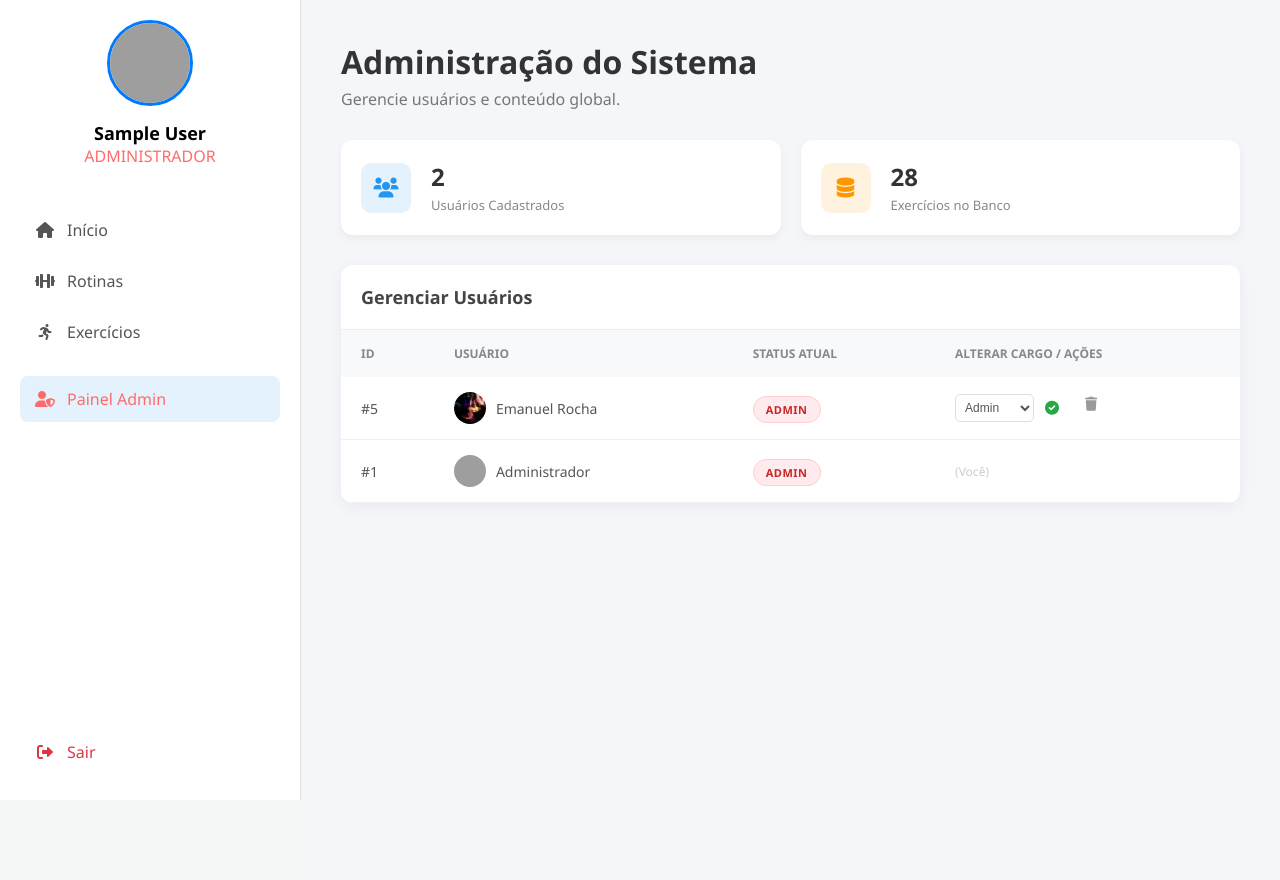
After one commit to Emanuelr733/sudolift, a PHP site: page /view/admin.php in a window 1280 px wide. The commit adds this page. Run offline with PHP 8.4, Linux system fonts and the light colour scheme; the visitor is signed in with stand-in values (Sample User, id 1); data comes from the database, SQL or seed files in the repository; data that the repository does not hold is empty; grey boxes are pictures that could not be loaded.

Commit message:
Painel admin

```diff
--- /dev/null
+++ b/assets/css/admin.css
@@ -0,0 +1,161 @@
+/* Layout Base */
+.main-content {
+    width: calc(100% - 250px);
+    padding: 40px;
+    background-color: #f4f6f9;
+    min-height: 100vh;
+}
+
+.admin-header {
+    margin-bottom: 30px;
+}
+.admin-header h1 { color: #333; margin: 0; }
+.admin-header p { color: #777; margin-top: 5px; }
+
+/* Cards de Estatísticas */
+.stats-grid {
+    display: grid;
+    grid-template-columns: repeat(auto-fit, minmax(200px, 1fr));
+    gap: 20px;
+    margin-bottom: 30px;
+}
+
+.stat-card {
+    background: white;
+    padding: 20px;
+    border-radius: 12px;
+    box-shadow: 0 4px 10px rgba(0,0,0,0.05);
+    display: flex;
+    align-items: center;
+    gap: 20px;
+}
+
+.icon-stat {
+    width: 50px; height: 50px;
+    border-radius: 10px;
+    display: flex; align-items: center; justify-content: center;
+    font-size: 20px;
+}
+.users { background: #e3f2fd; color: #2196f3; }
+.db { background: #fff3e0; color: #ff9800; }
+
+.stat-card h3 { margin: 0; font-size: 24px; color: #333; }
+.stat-card span { font-size: 13px; color: #888; }
+
+/* Tabela de Usuários */
+.table-container {
+    background: white;
+    border-radius: 12px;
+    box-shadow: 0 4px 15px rgba(0,0,0,0.05);
+    overflow: hidden;
+}
+
+.table-header {
+    padding: 20px;
+    border-bottom: 1px solid #eee;
+}
+.table-header h2 { margin: 0; font-size: 18px; color: #444; }
+
+.admin-table {
+    width: 100%;
+    border-collapse: collapse;
+}
+
+.admin-table th {
+    background: #f8f9fa;
+    text-align: left;
+    padding: 15px 20px;
+    font-size: 12px;
+    color: #888;
+    text-transform: uppercase;
+    font-weight: 600;
+}
+
+.admin-table td {
+    padding: 15px 20px;
+    border-bottom: 1px solid #f0f0f0;
+    color: #555;
+    font-size: 14px;
+}
+
+.admin-table tr:hover {
+    background-color: #fafafa;
+}
+
+/* Célula de Usuário com Foto */
+.user-cell {
+    display: flex;
+    align-items: center;
+    gap: 10px;
+}
+
+.mini-avatar {
+    width: 32px; height: 32px;
+    border-radius: 50%;
+    object-fit: cover;
+}
+
+/* Badges de Status Atualizadas */
+.badge {
+    padding: 5px 12px;
+    border-radius: 15px;
+    font-size: 11px;
+    font-weight: 800;
+    text-transform: uppercase;
+    letter-spacing: 0.5px;
+}
+
+.badge.admin {
+    background: #ffebee;
+    color: #c62828;
+    border: 1px solid #ffcdd2;
+}
+
+.badge.instrutor {
+    background: #fff3e0;
+    color: #ef6c00;
+    border: 1px solid #ffe0b2;
+}
+
+.badge.usuario {
+    background: #e8f5e9;
+    color: #2e7d32;
+    border: 1px solid #c8e6c9;
+}
+
+.badge.escrivao {
+    background: #e3f2fd;
+    color: #1565c0;
+    border: 1px solid #bbdefb;
+}
+
+/* Estilo para o Select de Troca de Perfil */
+.select-perfil {
+    padding: 5px;
+    border-radius: 5px;
+    border: 1px solid #ddd;
+    font-size: 12px;
+    color: #555;
+    background: white;
+    cursor: pointer;
+}
+.select-perfil:focus {
+    border-color: #76c7c0;
+    outline: none;
+}
+/* Botões de Ação */
+.actions {
+    display: flex;
+    gap: 10px;
+}
+
+.btn-icon {
+    background: none;
+    border: none;
+    cursor: pointer;
+    color: #999;
+    transition: color 0.2s;
+    font-size: 14px;
+}
+.btn-icon:hover { color: #333; }
+.btn-icon.delete:hover { color: #dc3545; }
--- a/controller/ctrl_Cadastro.php
+++ b/controller/ctrl_Cadastro.php
@@ -5,6 +5,7 @@ if ($_SERVER['REQUEST_METHOD'] == 'POST') {
     $nome  = $_POST['nome'];
     $email = $_POST['email'];
     $senha = $_POST['senha'];
+    $perfil = $_POST['perfil'] ?? 'atleta';
     $senha_hash = password_hash($senha, PASSWORD_DEFAULT);
     $nome_foto = "padrao.png";
     if (isset($_FILES['foto']) && $_FILES['foto']['error'] == 0) {
@@ -20,6 +21,7 @@ if ($_SERVER['REQUEST_METHOD'] == 'POST') {
     $usuario->setEmail($email);
     $usuario->setSenha($senha_hash);
     $usuario->setFotoPerfil($nome_foto);
+    $usuario->setPerfil($perfil);
     if ($usuario->cadastrar()) {
         header('Location: ../view/login.php?msg=cadastrado');
     } else {
--- /dev/null
+++ b/model/clsAdmin.php
@@ -0,0 +1,33 @@
+<?php
+require_once '../controller/clsConexao.php';
+
+class clsAdmin
+{
+    // Retorna um array com os totais para os cards
+    public function getEstatisticas()
+    {
+        $conexao = new clsConexao();
+
+        // Conta Usuários
+        $sqlUsers = "SELECT count(*) as total FROM usuarios";
+        $resUsers = mysqli_fetch_assoc($conexao->executaSQL($sqlUsers));
+
+        // Conta Exercícios
+        $sqlExer = "SELECT count(*) as total FROM exercicios";
+        $resExer = mysqli_fetch_assoc($conexao->executaSQL($sqlExer));
+
+        return [
+            'total_usuarios' => $resUsers['total'],
+            'total_exercicios' => $resExer['total']
+        ];
+    }
+
+    // Retorna a lista completa de usuários
+    public function listarUsuarios()
+    {
+        $conexao = new clsConexao();
+        $sql = "SELECT * FROM usuarios ORDER BY id DESC";
+        return $conexao->executaSQL($sql);
+    }
+}
+?>
--- a/model/clsUsuario.php
+++ b/model/clsUsuario.php
@@ -24,7 +24,7 @@ class clsUsuario
     {
         $conexao = new clsConexao();
         $sql = "INSERT INTO usuarios (nome, email, senha, perfil, foto_perfil)
-                VALUES ('$this->nome', '$this->email', '$this->senha', 'atleta', '$this->foto_perfil')";
+                VALUES ('$this->nome', '$this->email', '$this->senha', '$this->perfil', '$this->foto_perfil')";
         return $conexao->executaSQL($sql);
     }
     public function logar()
--- /dev/null
+++ b/view/admin.php
@@ -0,0 +1,180 @@
+<?php
+session_start();
+require_once '../model/clsAdmin.php';
+
+// --- SEGURANÇA MÁXIMA ---
+// Se não estiver logado OU não for admin, expulsa.
+if (!isset($_SESSION['id_usuario']) || $_SESSION['perfil_usuario'] != 'admin') {
+    header('Location: dashboard.php');
+    exit();
+}
+
+// Instancia a classe e busca os dados prontos
+$objAdmin = new clsAdmin();
+
+// 1. Busca Estatísticas (retorna um array)
+$stats = $objAdmin->getEstatisticas();
+$totalUsers = $stats['total_usuarios'];
+$totalExer  = $stats['total_exercicios'];
+
+// 2. Busca Lista de Usuários (retorna o objeto do banco)
+$listaUsuarios = $objAdmin->listarUsuarios();
+
+// Foto do usuário logado (para a sidebar)
+$foto_user = isset($_SESSION['foto_usuario']) ? $_SESSION['foto_usuario'] : 'padrao.png';
+?>
+<!DOCTYPE html>
+<html lang="pt-br">
+<head>
+    <meta charset="UTF-8">
+    <title>SudoLift - Painel Admin</title>
+    <link href="https://cdnjs.cloudflare.com/ajax/libs/font-awesome/6.0.0/css/all.min.css" rel="stylesheet">
+    <link rel="stylesheet" href="../assets/css/style.css">
+    <link rel="stylesheet" href="../assets/css/admin.css">
+</head>
+<body>
+    <div class="sidebar">
+        <div class="perfil-area">
+            <a href="perfil.php" style="text-decoration:none; color:inherit; display:block;">
+                <img src="../assets/images/users/<?php echo $foto_user; ?>" class="perfil-foto">
+                <h3 class="perfil-nome"><?php echo $_SESSION['nome_usuario']; ?></h3>
+                <span class="perfil-tipo" style="color:#ff6b6b;">ADMINISTRADOR</span>
+            </a>
+        </div>
+        <nav>
+            <a href="dashboard.php" class="menu-item"><i class="fas fa-home"></i> Início</a>
+            <a href="rotinas.php" class="menu-item"><i class="fas fa-dumbbell"></i> Rotinas</a>
+            <a href="exercicios.php" class="menu-item"><i class="fas fa-running"></i> Exercícios</a>
+
+            <div style="border-top: 1px solid rgba(255,255,255,0.1); margin: 10px 0;"></div>
+            <a href="admin.php" class="menu-item ativo" style="color: #ff6b6b;">
+                <i class="fas fa-user-shield"></i> Painel Admin
+            </a>
+        </nav>
+        <a href="../controller/logout.php" class="menu-item sair-btn"><i class="fas fa-sign-out-alt"></i> Sair</a>
+    </div>
+
+    <div class="main-content">
+        <div class="admin-header">
+            <h1>Administração do Sistema</h1>
+            <p>Gerencie usuários e conteúdo global.</p>
+        </div>
+
+        <div class="stats-grid">
+            <div class="stat-card">
+                <div class="icon-stat users"><i class="fas fa-users"></i></div>
+                <div>
+                    <h3><?php echo $totalUsers; ?></h3>
+                    <span>Usuários Cadastrados</span>
+                </div>
+            </div>
+            <div class="stat-card">
+                <div class="icon-stat db"><i class="fas fa-database"></i></div>
+                <div>
+                    <h3><?php echo $totalExer; ?></h3>
+                    <span>Exercícios no Banco</span>
+                </div>
+            </div>
+        </div>
+
+        <div class="table-container">
+            <div class="table-header">
+                <h2>Gerenciar Usuários</h2>
+            </div>
+            <table class="admin-table">
+                <thead>
+                    <tr>
+                        <th>ID</th>
+                        <th>Usuário</th>
+                        <th>Status Atual</th> <th>Alterar Cargo / Ações</th> </tr>
+                </thead>
+                <tbody>
+    <?php while($u = mysqli_fetch_assoc($listaUsuarios)):
+
+        // --- LÓGICA DA FOTO (Igual à anterior) ---
+        $nomeArquivo = isset($u['foto_perfil']) ? $u['foto_perfil'] : '';
+        $caminhoFisico = __DIR__ . "/../assets/images/users/" . $nomeArquivo;
+        $caminhoWeb = "../assets/images/users/" . $nomeArquivo;
+
+        if (!empty($nomeArquivo) && file_exists($caminhoFisico)) {
+            $fotoFinal = $caminhoWeb;
+        } else {
+            $fotoFinal = "../assets/images/users/padrao.png";
+        }
+
+        // --- LÓGICA DO PERFIL ---
+        // Normaliza o nome do perfil para garantir que o CSS funcione
+        $perfilDB = isset($u['perfil_usuario']) ? $u['perfil_usuario'] : (isset($u['perfil']) ? $u['perfil'] : 'usuario');
+
+        // Define a classe CSS baseada no perfil
+        $badgeClass = 'usuario';
+        $badgeLabel = 'Atleta';
+
+        if ($perfilDB == 'admin') {
+            $badgeClass = 'admin';
+            $badgeLabel = 'Admin';
+        } elseif ($perfilDB == 'instrutor') {
+            $badgeClass = 'instrutor';
+            $badgeLabel = 'Instrutor';
+        } elseif ($perfilDB == 'escrivao') {
+            $badgeClass = 'escrivao';
+            $badgeLabel = 'Escrivão';
+        }
+    ?>
+    <tr>
+        <td>#<?php echo $u['id']; ?></td>
+        <td>
+            <div class="user-cell">
+                <img src="<?php echo $fotoFinal; ?>" class="mini-avatar">
+                <span><?php echo $u['nome']; ?></span>
+            </div>
+        </td>
+        <td>
+            <span class="badge <?php echo $badgeClass; ?>"><?php echo $badgeLabel; ?></span>
+        </td>
+        <td>
+            <div class="actions">
+
+                <?php if($u['id'] != $_SESSION['id_usuario']): ?>
+
+                <form action="../controller/ctrl_Admin.php" method="POST" style="display:flex; align-items:center; gap:5px;">
+                    <input type="hidden" name="acao" value="alterar_nivel">
+                    <input type="hidden" name="id_usuario" value="<?php echo $u['id']; ?>">
+
+                    <select name="novo_perfil" class="select-perfil">
+                        <option value="usuario"   <?php echo ($perfilDB=='usuario')?'selected':''; ?>>Atleta</option>
+                        <option value="instrutor" <?php echo ($perfilDB=='instrutor')?'selected':''; ?>>Instrutor</option>
+                        <option value="escrivao"  <?php echo ($perfilDB=='escrivao')?'selected':''; ?>>Escrivão</option>
+                        <option value="admin"     <?php echo ($perfilDB=='admin')?'selected':''; ?>>Admin</option>
+                    </select>
+
+                    <button type="submit" class="btn-icon" title="Salvar Alteração" style="color:#28a745;">
+                        <i class="fas fa-check-circle"></i>
+                    </button>
+                </form>
+
+                <a href="#" onclick="confirmarExclusao(<?php echo $u['id']; ?>)" class="btn-icon delete" title="Excluir Usuário" style="margin-left:10px;">
+                    <i class="fas fa-trash"></i>
+                </a>
+
+                <?php else: ?>
+                    <span style="font-size:12px; color:#ccc;">(Você)</span>
+                <?php endif; ?>
+            </div>
+        </td>
+    </tr>
+    <?php endwhile; ?>
+</tbody>
+            </table>
+        </div>
+    </div>
+
+    <script>
+        function confirmarExclusao(id) {
+            if(confirm('Tem certeza? Isso apagará todos os treinos e dados deste usuário.')) {
+                window.location.href = '../controller/ctrl_Admin.php?acao=excluir_usuario&id=' + id;
+            }
+        }
+    </script>
+</body>
+</html>
```
Also changed, not shown: assets/css/cadastro.css (+39 -0 lines), controller/ctrl_Admin.php (added, +72 -0 lines), view/cadastro.php (+10 -0 lines), view/dashboard.php (+7 -0 lines), view/exercicios.php (+10 -3 lines), view/rotinas.php (+7 -0 lines), assets/images/users/user_1768701875.png (added).
